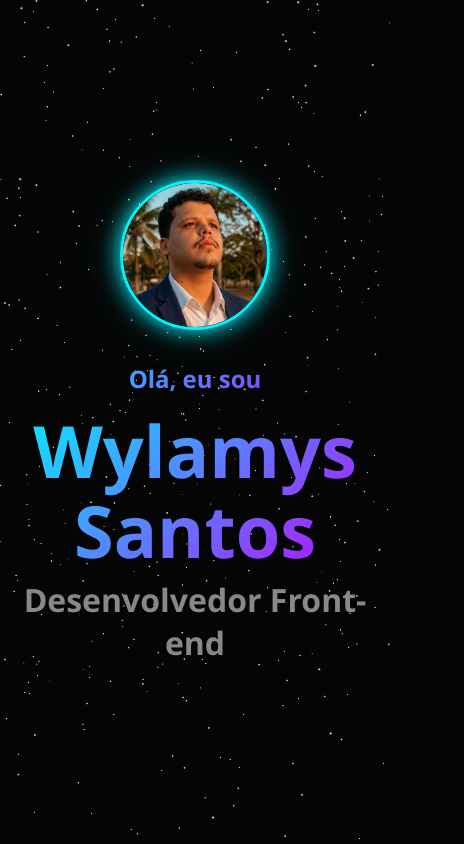
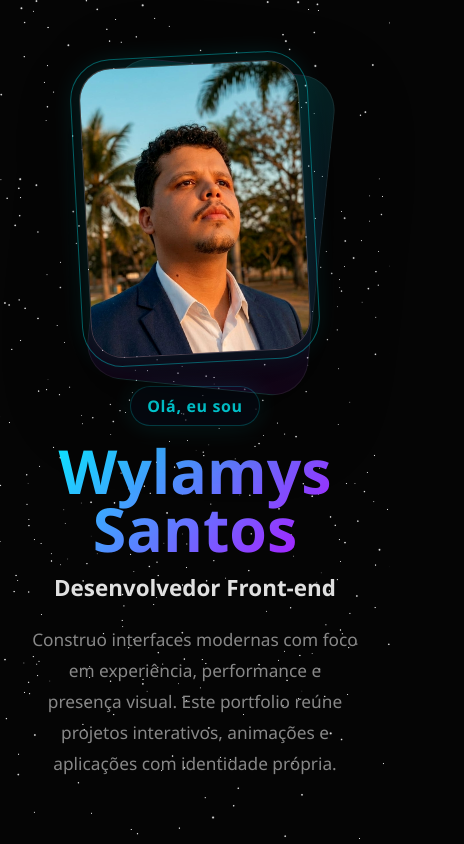
Before and after one commit to wylamys-santos/portfolio-wylamys-santos, a Next.js app: page / in a window 390 px wide. Shown: the top 844 px of the page, 464 px wide, since content can reach past the window. Built offline with nearby package versions, Linux system fonts and the light colour scheme.

Commit message:
feat: integrar contato por email com EmailJS e atualizar layout hero

```diff
--- a/package.json
+++ b/package.json
@@ -9,6 +9,7 @@
     "lint": "next lint"
   },
   "dependencies": {
+    "@emailjs/browser": "^4.4.1",
     "@hookform/resolvers": "^3.10.0",
     "@react-three/drei": "^10.7.7",
     "@react-three/fiber": "^9.5.0",
--- a/src/app/globals.css
+++ b/src/app/globals.css
@@ -43,6 +43,79 @@ body {
   -webkit-backdrop-filter: blur(10px);
 }
 
+.hero-shell {
+  position: absolute;
+  inset: 0;
+  z-index: 1;
+  display: flex;
+  align-items: center;
+  justify-content: space-between;
+  gap: 4rem;
+  width: min(1200px, calc(100% - 4rem));
+  margin: 0 auto;
+  padding: 0 1rem;
+  pointer-events: none;
+}
+
+.hero-copy {
+  max-width: 620px;
+  text-align: left;
+}
+
+.hero-kicker {
+  display: inline-block;
+  margin-bottom: 1rem;
+  padding: 0.5rem 1rem;
+  border: 1px solid rgba(0, 245, 255, 0.24);
+  border-radius: 999px;
+  background: rgba(10, 17, 32, 0.55);
+  color: var(--neon-cyan);
+  font-size: 1rem;
+  font-weight: 600;
+  letter-spacing: 0.04em;
+  box-shadow: 0 0 28px rgba(0, 245, 255, 0.12);
+}
+
+.hero-title {
+  margin: 0;
+  font-size: clamp(3.8rem, 8vw, 6.4rem);
+  line-height: 0.95;
+}
+
+.hero-subtitle {
+  margin-top: 0.85rem;
+  color: var(--text-main);
+  font-size: clamp(1.4rem, 2.5vw, 2.2rem);
+}
+
+.hero-description {
+  margin-top: 1.35rem;
+  max-width: 560px;
+  color: var(--text-muted);
+  font-size: 1.08rem;
+  line-height: 1.8;
+}
+
+.hero-visual {
+  position: relative;
+  display: flex;
+  justify-content: center;
+  align-items: center;
+  min-width: 320px;
+}
+
+.hero-visual::before {
+  content: '';
+  position: absolute;
+  width: clamp(220px, 24vw, 300px);
+  height: clamp(320px, 34vw, 420px);
+  border-radius: 36px;
+  background: linear-gradient(180deg, rgba(0, 245, 255, 0.12), rgba(191, 0, 255, 0.08));
+  border: 1px solid rgba(255, 255, 255, 0.08);
+  transform: translate(24px, 24px) rotate(7deg);
+  box-shadow: 0 24px 80px rgba(0, 0, 0, 0.35);
+}
+
 .profile-container {
   width: 150px;
   height: 150px;
@@ -53,8 +126,61 @@ body {
   margin: 0 auto;
 }
 
+.profile-container-lg {
+  position: relative;
+  z-index: 1;
+  width: clamp(260px, 28vw, 350px);
+  height: clamp(340px, 38vw, 470px);
+  border-radius: 32px;
+  border: 1px solid rgba(255, 255, 255, 0.18);
+  outline: 1px solid rgba(0, 245, 255, 0.35);
+  outline-offset: 10px;
+  background: linear-gradient(180deg, rgba(255, 255, 255, 0.08), rgba(255, 255, 255, 0.02));
+  box-shadow: 0 20px 60px rgba(0, 0, 0, 0.45), 0 0 30px rgba(0, 245, 255, 0.18);
+  transform: rotate(-3deg);
+}
+
 .profile-img {
   width: 100%;
   height: 100%;
   object-fit: cover;
+  object-position: center 18%;
 }
+
+.profile-container-lg .profile-img {
+  transform: scale(1.06);
+  filter: saturate(1.04) contrast(1.03);
+}
+
+@media (max-width: 900px) {
+  .hero-shell {
+    width: min(100%, calc(100% - 2rem));
+    flex-direction: column-reverse;
+    justify-content: center;
+    gap: 2rem;
+    text-align: center;
+  }
+
+  .hero-copy {
+    max-width: 100%;
+    text-align: center;
+  }
+
+  .hero-description {
+    max-width: 100%;
+  }
+
+  .hero-visual {
+    min-width: auto;
+  }
+
+  .hero-visual::before {
+    transform: translate(16px, 18px) rotate(6deg);
+  }
+
+  .profile-container-lg {
+    width: clamp(220px, 54vw, 300px);
+    height: clamp(290px, 68vw, 390px);
+    outline-offset: 8px;
+  }
+}
--- a/src/app/page.tsx
+++ b/src/app/page.tsx
@@ -14,14 +14,29 @@ export default function Home() {
       {/* 3D Background / Hero */}
       <section style={{ height: '100vh', width: '100vw', position: 'relative' }}>
         <HeroScene />
-        <div style={{ position: 'absolute', top: 0, left: 0, width: '100%', height: '100%', pointerEvents: 'none', display: 'flex', flexDirection: 'column', justifyContent: 'center', alignItems: 'center', textAlign: 'center' }}>
+        <div className="hero-shell">
           <motion.div
-            initial={{ opacity: 0, scale: 0.8 }}
-            animate={{ opacity: 1, scale: 1 }}
-            transition={{ duration: 1 }}
-            style={{ marginBottom: '2rem' }}
+            initial={{ opacity: 0, x: -60 }}
+            animate={{ opacity: 1, x: 0 }}
+            transition={{ duration: 0.9 }}
+            className="hero-copy"
           >
-            <div className="profile-container">
+            <span className="hero-kicker">Olá, eu sou</span>
+            <h1 className="text-gradient hero-title">Wylamys Santos</h1>
+            <h3 className="hero-subtitle">Desenvolvedor Front-end</h3>
+            <p className="hero-description">
+              Construo interfaces modernas com foco em experiência, performance e presença visual.
+              Este portfolio reúne projetos interativos, animações e aplicações com identidade própria.
+            </p>
+          </motion.div>
+
+          <motion.div
+            initial={{ opacity: 0, scale: 0.82, x: 60 }}
+            animate={{ opacity: 1, scale: 1, x: 0 }}
+            transition={{ duration: 1, delay: 0.15 }}
+            className="hero-visual"
+          >
+            <div className="profile-container profile-container-lg">
               <Image
                 src={fotoPerfil}
                 alt="Wylamys Santos"
@@ -29,16 +44,6 @@ export default function Home() {
                 priority
               />
             </div>
-          </motion.div>
-
-          <motion.div
-            initial={{ opacity: 0, y: 50 }}
-            animate={{ opacity: 1, y: 0 }}
-            transition={{ duration: 1, delay: 0.5 }}
-          >
-            <h2 className="text-gradient" style={{ fontSize: '1.5rem', marginBottom: '1rem' }}>Olá, eu sou</h2>
-            <h1 className="text-gradient" style={{ fontSize: '4.5rem', margin: 0, lineHeight: 1.1 }}>Wylamys Santos</h1>
-            <h3 style={{ fontSize: '2rem', color: 'var(--text-muted)', marginTop: '0.5rem' }}>Desenvolvedor Front-end</h3>
           </motion.div>
         </div>
       </section>
--- a/src/components/AboutSkills.tsx
+++ b/src/components/AboutSkills.tsx
@@ -45,7 +45,7 @@ export default function AboutSkills() {
               Acredito que o código transcende a tela quando combinado com design excepcional e performance afiada.
             </p>
             <p style={{ fontSize: '1.2rem', color: 'var(--text-muted)' }}>
-              Foco no desenvolvimento Front-end avançado manipulando tecnologias como React, manipulações 3D no navegador e arquitetura performática com Node.js no backend.
+
             </p>
           </motion.div>
 
--- a/src/components/Contact.tsx
+++ b/src/components/Contact.tsx
@@ -1,10 +1,61 @@
 'use client';
 
-import React from 'react';
+import React, { useState } from 'react';
 import { motion } from 'framer-motion';
+import emailjs from '@emailjs/browser';
 import { Mail, Link, GitBranch, Send } from 'lucide-react';
 
 export default function Contact() {
+  const [formData, setFormData] = useState({
+    name: '',
+    email: '',
+    message: '',
+  });
+  const [isSending, setIsSending] = useState(false);
+  const [statusMessage, setStatusMessage] = useState('');
+
+  const handleChange = (event: React.ChangeEvent<HTMLInputElement | HTMLTextAreaElement>) => {
+    const { name, value } = event.target;
+    setFormData((prev) => ({ ...prev, [name]: value }));
+  };
+
+  const handleSubmit = async (event: React.FormEvent<HTMLFormElement>) => {
+    event.preventDefault();
+
+    const serviceId = (process.env.NEXT_PUBLIC_EMAILJS_SERVICE_ID ?? '').trim();
+    const templateId = (process.env.NEXT_PUBLIC_EMAILJS_TEMPLATE_ID ?? '').trim();
+    const publicKey = (process.env.NEXT_PUBLIC_EMAILJS_PUBLIC_KEY ?? '').trim();
+
+    if (!serviceId || !templateId || !publicKey) {
+      setStatusMessage('Configure as variaveis NEXT_PUBLIC_EMAILJS_SERVICE_ID, NEXT_PUBLIC_EMAILJS_TEMPLATE_ID e NEXT_PUBLIC_EMAILJS_PUBLIC_KEY.');
+      return;
+    }
+
+    try {
+      setIsSending(true);
+      setStatusMessage('Enviando mensagem...');
+
+      const payload = {
+        name: formData.name,
+        from_name: formData.name,
+        from_email: formData.email,
+        time: new Date().toLocaleString('pt-BR'),
+        message: formData.message,
+      };
+
+      await emailjs.send(serviceId, templateId, payload, publicKey);
+
+      setStatusMessage('Mensagem enviada com sucesso. Vou te responder em breve.');
+      setFormData({ name: '', email: '', message: '' });
+    } catch (error: unknown) {
+      const sdkError = error as { text?: string; message?: string };
+      const errorMessage = sdkError?.text || sdkError?.message || 'Erro inesperado.';
+      setStatusMessage(`Nao foi possivel enviar agora. ${errorMessage}`);
+    } finally {
+      setIsSending(false);
+    }
+  };
+
   return (
     <div style={{ maxWidth: '800px', margin: '0 auto', position: 'relative', zIndex: 10 }}>
       <motion.div
@@ -20,10 +71,14 @@ export default function Contact() {
           Estou disponível para novos projetos e oportunidades. Sinta-se à vontade para me mandar uma mensagem.
         </p>
 
-        <form style={{ display: 'flex', flexDirection: 'column', gap: '1.5rem', marginBottom: '3rem' }} onSubmit={(e) => e.preventDefault()}>
+        <form style={{ display: 'flex', flexDirection: 'column', gap: '1.5rem', marginBottom: '3rem' }} onSubmit={handleSubmit}>
           <input
             type="text"
+            name="name"
             placeholder="Seu Nome"
+            value={formData.name}
+            onChange={handleChange}
+            required
             style={{
               width: '100%', padding: '1rem', borderRadius: '8px', border: '1px solid var(--glass-border)',
               background: 'rgba(0,0,0,0.5)', color: '#fff', outline: 'none', fontFamily: 'inherit'
@@ -31,15 +86,23 @@ export default function Contact() {
           />
           <input
             type="email"
+            name="email"
             placeholder="Seu E-mail"
+            value={formData.email}
+            onChange={handleChange}
+            required
             style={{
               width: '100%', padding: '1rem', borderRadius: '8px', border: '1px solid var(--glass-border)',
               background: 'rgba(0,0,0,0.5)', color: '#fff', outline: 'none', fontFamily: 'inherit'
             }}
           />
           <textarea
+            name="message"
             placeholder="Sua Mensagem"
             rows={4}
+            value={formData.message}
+            onChange={handleChange}
+            required
             style={{
               width: '100%', padding: '1rem', borderRadius: '8px', border: '1px solid var(--glass-border)',
               background: 'rgba(0,0,0,0.5)', color: '#fff', outline: 'none', fontFamily: 'inherit', resize: 'vertical'
@@ -53,9 +116,17 @@ export default function Contact() {
               background: 'transparent', color: 'var(--neon-green)', fontWeight: 'bold', cursor: 'pointer',
               display: 'flex', justifyContent: 'center', alignItems: 'center', gap: '10px', fontSize: '1rem'
             }}
+            type="submit"
+            disabled={isSending}
           >
-            Enviar Mensagem <Send size={20} />
+            {isSending ? 'Enviando...' : 'Enviar Mensagem'} <Send size={20} />
           </motion.button>
+
+          {statusMessage && (
+            <p style={{ color: 'var(--text-muted)', fontSize: '0.95rem', marginTop: '-0.5rem' }}>
+              {statusMessage}
+            </p>
+          )}
         </form>
 
         <div style={{ display: 'flex', justifyContent: 'center', gap: '2rem' }}>
```
Also changed, not shown: 2 other files (tests, documents, lock files or other folders).
